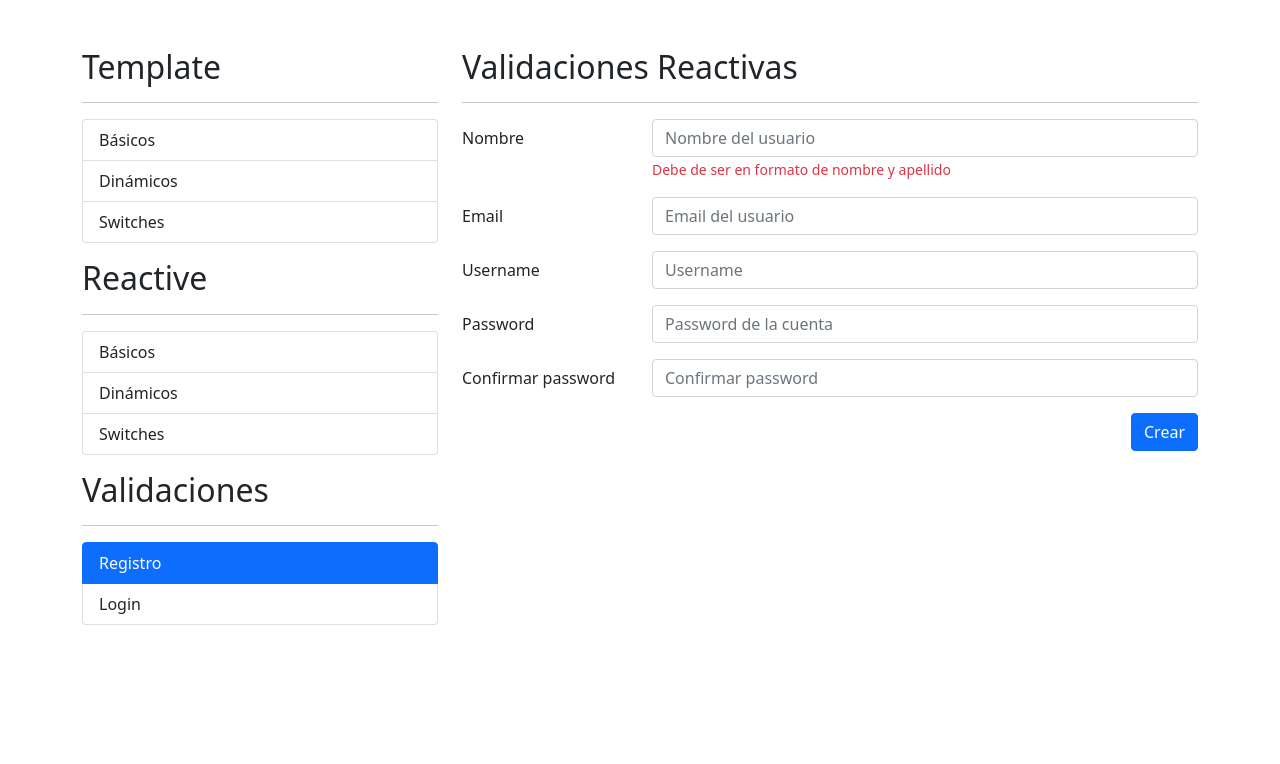
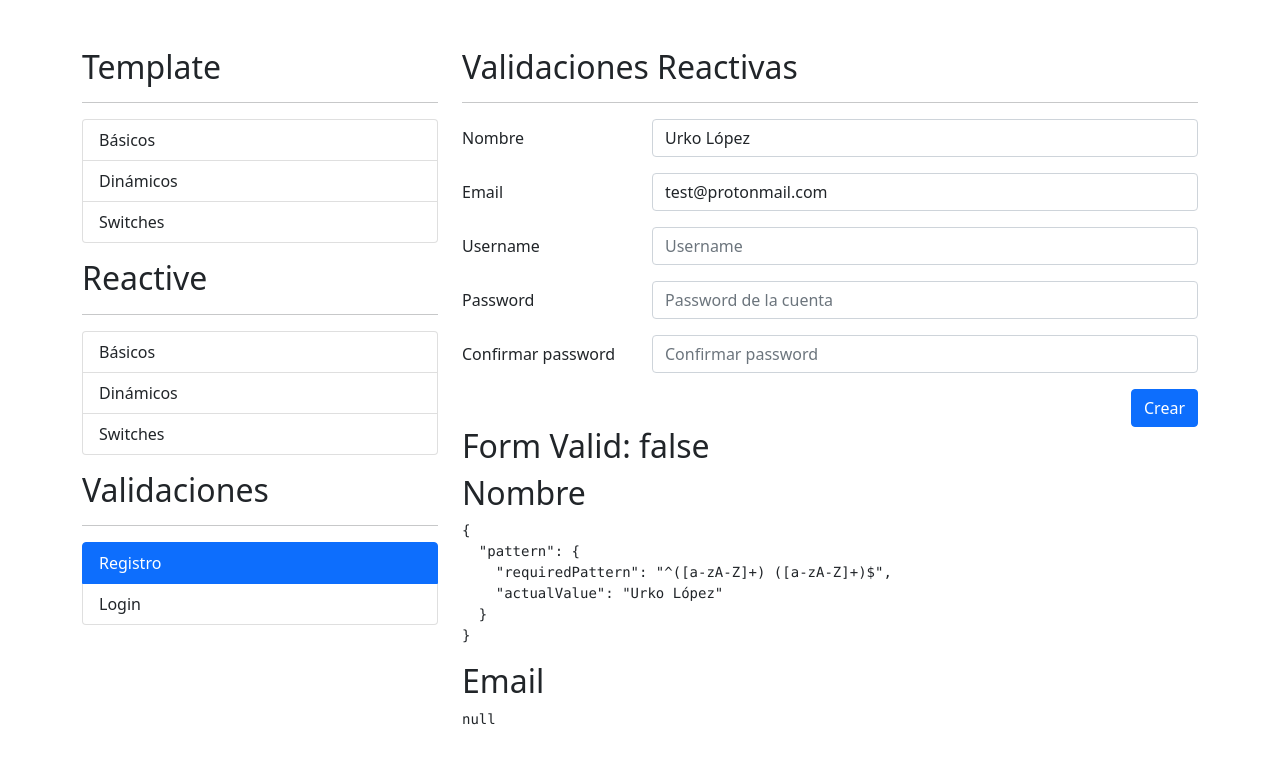
Before and after one commit to urkx/Angular-training, an Angular app in the folder udemy/formulariosApp/: page /auth/registro in a window 1280 px wide. Shown: the top 764 px of the page. Built offline with nearby package versions, Linux system fonts and the light colour scheme.

Commit message:
name and email validation using RegEx

```diff
--- a/udemy/formulariosApp/src/app/auth/auth.module.ts
+++ b/udemy/formulariosApp/src/app/auth/auth.module.ts
@@ -4,13 +4,15 @@
 import { AuthRoutingModule } from './auth-routing.module';
 import { RegistroComponent } from './registro/registro.component';
 import { LoginComponent } from './login/login.component';
+import { ReactiveFormsModule } from '@angular/forms';
 
 
 @NgModule({
   declarations: [RegistroComponent, LoginComponent],
   imports: [
     CommonModule,
-    AuthRoutingModule
+    AuthRoutingModule,
+    ReactiveFormsModule
   ]
 })
 export class AuthModule { }
--- a/udemy/formulariosApp/src/app/auth/registro/registro.component.html
+++ b/udemy/formulariosApp/src/app/auth/registro/registro.component.html
@@ -3,19 +3,20 @@
 
 <div class="row">
     <div class="col">
-        <form autocomplete="off">
+        <form autocomplete="off" [formGroup]="miFormulario" (ngSubmit)="submitFormulario()">
             <div class="row mb-3">
                 <label class="col-sm-3 col-form-label">Nombre</label>
                 <div class="col-sm-9">
-                    <input type="text" class="form-control" placeholder="Nombre del usuario">
-                    <span class="form-text text-danger">Debe de ser en formato de nombre y apellido</span>
+                    <input type="text" class="form-control" placeholder="Nombre del usuario" formControlName="nombre">
+                    <span class="form-text text-danger" *ngIf="campoNoValido('nombre')">Debe de ser en formato de nombre y apellido</span>
                 </div>
             </div>
 
             <div class="row mb-3">
                 <label class="col-sm-3 col-form-label">Email</label>
                 <div class="col-sm-9">
-                    <input type="email" class="form-control" placeholder="Email del usuario">
+                    <input type="email" class="form-control" placeholder="Email del usuario" formControlName="email">
+                    <span class="form-text text-danger" *ngIf="campoNoValido('email')">El correo es obligatorio</span>
                 </div>
             </div>
 
@@ -42,9 +43,18 @@
 
             <div class="row">
                 <div class="col">
-                    <button class="btn btn-primary float-end">Crear</button>
+                    <button type="submit" class="btn btn-primary float-end">Crear</button>
                 </div>
             </div>
         </form>
     </div>
 </div>
+
+
+<h2>Form Valid: {{miFormulario.valid}}</h2>
+
+<h2>Nombre</h2>
+<pre>{{miFormulario.controls.nombre.errors | json}}</pre>
+
+<h2>Email</h2>
+<pre>{{miFormulario.controls.email.errors | json}}</pre>
--- a/udemy/formulariosApp/src/app/auth/registro/registro.component.ts
+++ b/udemy/formulariosApp/src/app/auth/registro/registro.component.ts
@@ -1,4 +1,5 @@
 import { Component, OnInit } from '@angular/core';
+import { FormBuilder, FormGroup, Validators } from '@angular/forms';
 
 @Component({
   selector: 'app-registro',
@@ -8,9 +9,29 @@
 })
 export class RegistroComponent implements OnInit {
 
-  constructor() { }
+  nombreApellidoPattern: string = "([a-zA-Z]+) ([a-zA-Z]+)";
+  emailPattern: string = "^[a-z0-9._%+-]+@[a-z0-9.-]+\\.[a-z]{2,4}$";
+
+  miFormulario: FormGroup = this.fb.group({
+    nombre: ['', [Validators.required, Validators.pattern(this.nombreApellidoPattern)]],
+    email: ['', [Validators.required, Validators.pattern(this.emailPattern)]],
+  });
+
+  constructor(private fb: FormBuilder) { }
 
   ngOnInit(): void {
+    this.miFormulario.reset({
+      nombre: 'Urko López',
+      email: 'test@protonmail.com',
+    });
+  }
+
+  campoNoValido(campo: string){
+    return this.miFormulario.get(campo)?.invalid && this.miFormulario.get(campo)?.touched;
+  }
+
+  submitFormulario(){
+    this.miFormulario.markAllAsTouched();
   }
 
 }
```
